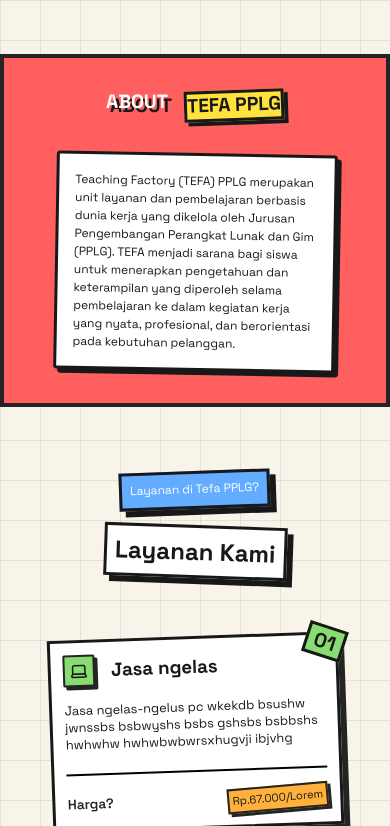
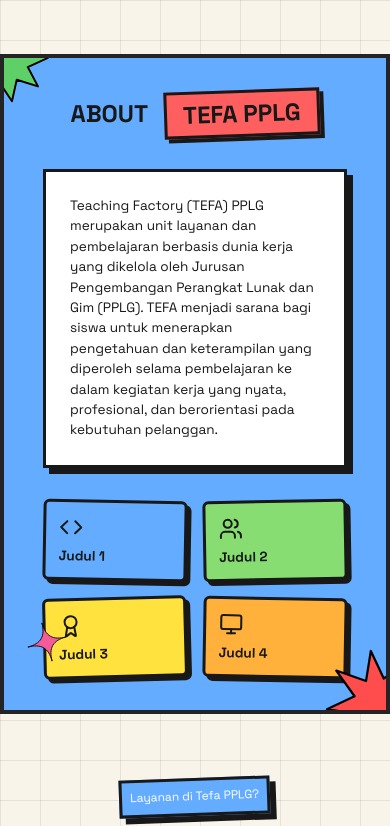
Before and after one commit to AbdulKJ234/profil-tefa-pplg, a plain HTML site: page index.html in a window 390 px wide. Shown: the part 800-1626 px from the top of the page. Drawn offline with nearby package versions, Linux system fonts and the light colour scheme.

Commit message:
update UI

```diff
--- a/css/style.css
+++ b/css/style.css
@@ -152,6 +152,7 @@ a {
   box-shadow: 4px 4px 0 var(--text-color);
   transition: 0.2s ease;
 }
+
 .nav-links a {
   text-decoration: none;
   color: black;
@@ -233,9 +234,11 @@ a {
   height: 34px;
   background-color: var(--red);
 }
+
 .menu-btn.active .icon-open {
   display: none;
 }
+
 .menu-btn.active .icon-close {
   display: block;
 }
@@ -314,6 +317,7 @@ a {
   height: 100%;
   display: block;
 }
+
 /* STYLING BACKGROUND END */
 
 .hero {
@@ -397,9 +401,11 @@ a {
 .close {
   background: var(--red);
 }
+
 .max {
   background: var(--yellow);
 }
+
 .min {
   background: var(--green);
 }
@@ -489,61 +495,126 @@ a {
 
 /* SECTION ABOUT */
 .about {
-  background-color: var(--red);
-  border: 4px solid var(--gray);
+  position: relative;
+  overflow: hidden;
   min-height: 75vh;
   margin-bottom: 2rem;
-  padding: 5rem;
+  padding: 4rem 0;
+  background-color: var(--blue);
+  border: 4px solid var(--gray);
 }
 
 .about-container {
   display: flex;
+  flex-direction: column;
   align-items: center;
-  flex-direction: column;
   gap: 4rem;
 }
 
 .about-header {
   display: flex;
+  align-items: center;
   gap: 1rem;
 }
 
-.about h2 {
-  font-size: 2rem;
-}
-
-.about-title {
-  color: var(--white);
-  text-shadow: 4px 4px 0 var(--text-color);
-}
-
-.about-des {
-  background-color: var(--white);
-  padding: 1.5rem;
-  width: 40%;
-  font-size: 1.1rem;
-  border-radius: 0.2rem;
+.about-highlight {
+  background-color: var(--red);
+  padding: 0.3rem 1rem;
   border: var(--border);
-  box-shadow: 4px 4px 0 var(--text-color);
-  line-height: 1.5;
-  rotate: 1deg;
-}
-
-.about-des:hover {
-  transform: rotate(-1deg);
-  transition: 0.1s;
-}
-
-.about-highlight {
-  background-color: var(--yellow);
-  border: 3px solid var(--text-color);
   box-shadow: 4px 4px 0 var(--text-color);
   rotate: -2deg;
 }
 
-.about-highlight:hover {
-  transform: rotate(2deg);
+.about-content {
+  display: grid;
+  grid-template-columns: 1fr 1fr;
+  align-items: center;
+  gap: 3rem;
+  width: 100%;
+}
+
+.about-des {
+  width: 100%;
+  min-height: 18rem;
+  padding: 1.5rem;
+  font-size: 1.1rem;
+  line-height: 1.5;
+  background-color: var(--white);
+  border: var(--border);
+  box-shadow: 6px 6px 0 var(--text-color);
+}
+
+.about-cards {
+  display: grid;
+  grid-template-columns: 1fr 1fr;
+  gap: 1.5rem;
+}
+
+.about-card {
+  display: flex;
+  flex-direction: column;
+  justify-content: center;
+  gap: 0.5rem;
+  min-height: 8rem;
+  padding: 1.2rem;
+  background-color: var(--accent);
+  border: var(--border);
+  border-radius: 6px;
+  box-shadow: 4px 4px 0 var(--text-color);
+  rotate: var(--rotate);
+}
+
+.about-card:nth-child(1) {
+  --accent: var(--blue);
+  --rotate: 1deg;
+}
+
+.about-card:nth-child(2) {
+  --accent: var(--green);
+  --rotate: -1deg;
+}
+
+.about-card:nth-child(3) {
+  --accent: var(--yellow);
+  --rotate: -1.5deg;
+}
+
+.about-card:nth-child(4) {
+  --accent: var(--orange);
+  --rotate: 1deg;
+}
+
+.about-card:hover {
+  rotate: 0deg;
   transition: 0.1s;
+}
+
+/* SHAPE BACKGROUND ABOUT */
+.about-shape {
+  position: absolute;
+  z-index: 1;
+  pointer-events: none;
+}
+
+.burst-green {
+  width: 12rem;
+  top: -4rem;
+  left: -4rem;
+  rotate: 10deg;
+}
+
+.burst-red {
+  width: 14rem;
+  bottom: -5rem;
+  right: -4rem;
+  rotate: -8deg;
+}
+
+.spark-pink {
+  width: 4rem;
+  bottom: 3rem;
+  left: 6%;
+  rotate: -15deg;
 }
 
 /* SECTION LAYANAN */
@@ -601,6 +672,7 @@ a {
   position: absolute;
   top: 2%;
   right: 1%;
+  border-radius: 0.3rem;
   display: flex;
   justify-content: center;
   background-color: var(--accent);
@@ -631,22 +703,27 @@ a {
   --accent: var(--green);
   --rotate: -2deg;
 }
+
 .layanan-card:nth-child(6n + 2) {
   --accent: var(--yellow);
   --rotate: 2deg;
 }
+
 .layanan-card:nth-child(6n + 3) {
   --accent: var(--blue);
   --rotate: -1deg;
 }
+
 .layanan-card:nth-child(6n + 4) {
   --accent: var(--red);
   --rotate: 2deg;
 }
+
 .layanan-card:nth-child(6n + 5) {
   --accent: var(--purple);
   --rotate: -1.5deg;
 }
+
 .layanan-card:nth-child(6n + 6) {
   --accent: var(--orange);
   --rotate: -2.5deg;
@@ -659,7 +736,7 @@ a {
 .layanan-card:nth-child(6n + 5):hover,
 .layanan-card:nth-child(6n + 6):hover {
   transform: rotate(0deg);
-  transition: 0.1s;
+  transition: 0.1s ease;
 }
 
 .layanan-content {
@@ -668,9 +745,10 @@ a {
   padding: 1rem;
   gap: 1rem;
   width: 100%;
+  border-radius: 0.4rem;
   background-color: var(--white);
   border: var(--border);
-  box-shadow: 6px 4px 0 var(--gray);
+  box-shadow: 4px 4px 0 var(--gray);
 }
 
 .layanan-card-header {
@@ -714,7 +792,6 @@ a {
   border: 2px solid var(--gray);
   box-shadow: 3px 3px 0 var(--gray);
   font-size: 0.8rem;
-  rotate: -3deg;
   font-weight: 400;
 }
 
@@ -725,6 +802,7 @@ a {
   .nav-links a {
     font-size: 1.05rem;
   }
+
   .logo-name h2 {
     font-size: 1.05rem;
   }
@@ -732,14 +810,17 @@ a {
   .hero-content h1 {
     font-size: 3rem;
   }
+
   .hero-des {
     font-size: 1.05rem;
     padding: 1.2rem;
   }
+
   .hero-buttons .btn {
     font-size: 1.25rem;
     padding: 0.8rem;
   }
+
   .headline {
     font-size: 0.9rem;
   }
@@ -747,6 +828,7 @@ a {
   .about h2 {
     font-size: 1.5rem;
   }
+
   .about-des {
     font-size: 1rem;
   }
@@ -754,6 +836,7 @@ a {
   .layanan-header h2 {
     font-size: 2.5rem;
   }
+
   .layanan-card-header {
     font-size: 1.3rem;
   }
@@ -761,17 +844,21 @@ a {
 
 /*  TABLET */
 @media (max-width: 1024px) {
+
   /* topbar */
   .nav-links,
   .logo-name {
     display: none;
   }
+
   .menu-btn {
     display: flex;
   }
+
   .nav-container {
     align-items: center;
   }
+
   .logo-image {
     width: 4rem;
   }
@@ -781,26 +868,31 @@ a {
     min-height: auto;
     padding: 2rem 0 4rem;
   }
+
   .hero-container {
     flex-direction: column;
     gap: 3rem;
     padding: 1.5rem 0;
     text-align: center;
   }
+
   .hero-content {
     width: 100%;
   }
+
   .headline {
     width: fit-content;
     margin: 0 auto 1rem;
     padding: 0.3rem 0.8rem;
     font-size: 0.8rem;
   }
+
   .hero-content h1 {
     width: 100%;
     font-size: 2.4rem;
     text-align: center;
   }
+
   .hero-des {
     width: 100%;
     max-width: 34rem;
@@ -808,11 +900,13 @@ a {
     padding: 1rem;
     font-size: 0.9rem;
   }
+
   .hero-buttons {
     justify-content: center;
     flex-wrap: wrap;
     gap: 1rem;
   }
+
   .hero-buttons .btn {
     font-size: 1rem;
     padding: 0.7rem 1rem;
@@ -831,29 +925,57 @@ a {
       18px 18px 0 0 #fff,
       18px 18px 0 3px #111;
   }
+
   .hero-image {
     min-height: 180px;
   }
+
   .title {
     font-size: 0.85rem;
   }
 
   /* ABOUT (sementara) */
   .about {
-    padding: 2.5rem 1rem;
+    padding: 2rem 0;
     min-height: auto;
   }
+
   .about-container {
     gap: 2rem;
   }
-  .about h2 {
-    font-size: 1.4rem;
+
+  .about-content {
+    grid-template-columns: 1fr;
+    gap: 2rem;
   }
+
   .about-des {
-    width: 100%;
-    max-width: 30rem;
-    padding: 1rem;
+    min-height: auto;
     font-size: 0.85rem;
+  }
+
+  .about-card {
+    min-height: 6rem;
+  }
+
+  .about-card h3 {
+    font-size: 1rem;
+  }
+
+  .burst-green {
+    width: 8rem;
+    top: -3rem;
+    left: -3rem;
+  }
+
+  .burst-red {
+    width: 9rem;
+    bottom: -3rem;
+    right: -3rem;
+  }
+
+  .spark-pink {
+    width: 2.5rem;
   }
 
   /* LAYANAN */
@@ -861,29 +983,36 @@ a {
     padding: 2rem 0;
     min-height: auto;
   }
+
   .layanan-container {
     gap: 3rem;
     text-align: center;
   }
+
   .layanan-header h2 {
     font-size: 1.9rem;
   }
+
   .layanan-headline {
     font-size: 0.85rem;
   }
+
   .layanan-wrapper {
     grid-template-columns: 1fr;
     width: 100%;
     max-width: 28rem;
     row-gap: 1.5rem;
   }
+
   /* teks di dalam card tetap rata kiri */
   .layanan-card {
     text-align: left;
   }
+
   .layanan-card-header {
     font-size: 1.1rem;
   }
+
   .layanan-number {
     width: 2.5rem;
   }
@@ -894,6 +1023,7 @@ a {
   .topbar {
     width: 100%;
   }
+
   .topbar a {
     font-size: 1rem;
   }
@@ -901,10 +1031,12 @@ a {
   .logo-image {
     width: 3.5rem;
   }
+
   .logo-image img {
     width: 32px;
     height: 32px;
   }
+
   .menu-btn {
     width: 40px;
     height: 40px;
@@ -914,21 +1046,26 @@ a {
   .hero-container {
     gap: 2.5rem;
   }
+
   .headline {
     font-size: 0.7rem;
     gap: 0.5rem;
   }
+
   .hero-content h1 {
     font-size: 1.6rem;
   }
+
   .hero-des {
     padding: 0.8rem;
     font-size: 0.8rem;
   }
+
   .hero-buttons .btn {
     font-size: 0.85rem;
     padding: 0.6rem 0.8rem;
   }
+
   .hero-logo {
     max-width: 14rem;
     box-shadow:
@@ -939,58 +1076,86 @@ a {
       15px 15px 0 0 #fff,
       15px 15px 0 3px #111;
   }
+
   .hero-image {
     min-height: 140px;
     padding: 0.8rem;
   }
+
   .titlebar {
     height: 38px;
   }
+
   .titlebar-btns .btn {
     width: 16px;
     height: 16px;
   }
+
   .title {
     font-size: 0.75rem;
   }
 
   /* ABOUT (sementara) */
-  .about {
-    padding: 2rem 0.8rem;
+  .about-header {
+    flex-wrap: wrap;
+    justify-content: center;
   }
-  .about h2 {
-    font-size: 1.2rem;
+
+  .about-cards {
+    gap: 1rem;
   }
-  .about-des {
-    font-size: 0.75rem;
+
+  .about-card {
+    min-height: 5rem;
+    padding: 0.8rem;
+  }
+
+  .about-card h3 {
+    font-size: 0.85rem;
+  }
+
+  .burst-green {
+    width: 6rem;
+  }
+
+  .burst-red {
+    width: 7rem;
   }
 
   /* LAYANAN */
   .layanan-header h2 {
     font-size: 1.5rem;
   }
+
   .layanan-headline {
     font-size: 0.75rem;
   }
+
   .layanan-card {
     padding: 0.6rem;
   }
+
   .layanan-content {
     padding: 0.8rem;
   }
+
   .layanan-card-header {
     font-size: 1rem;
   }
+
   .layanan-icon {
     width: 2rem;
     height: 2rem;
   }
+
   .layanan-des p {
     font-size: 0.8rem;
   }
+
   .layanan-info h5 {
     font-size: 0.85rem;
   }
+
   .layanan-harga {
     font-size: 0.7rem;
   }
--- a/index.html
+++ b/index.html
@@ -1,5 +1,6 @@
 <!doctype html>
 <html lang="en">
+
 <head>
   <meta charset="UTF-8" />
   <meta name="viewport" content="width=device-width, initial-scale=1.0" />
@@ -7,16 +8,12 @@
   <!-- FONT -->
   <link rel="preconnect" href="https://fonts.googleapis.com" />
   <link rel="preconnect" href="https://fonts.gstatic.com" crossorigin />
-    <link
-      href="https://fonts.googleapis.com/css2?family=Space+Grotesk:wght@300..700&display=swap"
-      rel="stylesheet"
-    />
+  <link href="https://fonts.googleapis.com/css2?family=Space+Grotesk:wght@300..700&display=swap" rel="stylesheet" />
   <link rel="preconnect" href="https://fonts.googleapis.com" />
   <link rel="preconnect" href="https://fonts.gstatic.com" crossorigin />
   <link
     href="https://fonts.googleapis.com/css2?family=Plus+Jakarta+Sans:ital,wght@0,200..800;1,200..800&family=Space+Grotesk:wght@300..700&display=swap"
-      rel="stylesheet"
-    />
+    rel="stylesheet" />
   <script src="https://unpkg.com/lucide@latest"></script>
   <link rel="stylesheet" href="css/style.css" />
 </head>
@@ -55,25 +52,14 @@
   <!-- BACKGROUND -->
   <div class="bg-shape shape-circle"></div>
   <div class="bg-shape shape-circle2"></div>
-    <svg
-      width="60"
-      height="60"
-      viewBox="0 0 100 100"
-      style="
+  <svg width="60" height="60" viewBox="0 0 100 100" style="
         position: absolute;
         top: 45%;
         right: 60%;
         filter: drop-shadow(4px 4px 0px #000);
         rotate: 15deg;
-      "
-    >
-      <polygon
-        points="50,10 90,90 10,90"
-        fill="#ff5a5f"
-        stroke="#000"
-        stroke-width="2"
-        stroke-linejoin="round"
-      />
+      ">
+    <polygon points="50,10 90,90 10,90" fill="#ff5a5f" stroke="#000" stroke-width="2" stroke-linejoin="round" />
   </svg>
   <div class="bg-shape shape-rect"></div>
   <div class="bg-shape shape-squ"></div>
@@ -82,13 +68,8 @@
   </div>
   <div class="spark-container">
     <svg viewBox="0 0 100 100" class="spark-icon">
-        <path
-          d="M50 0 C50 35 65 50 100 50 C65 50 50 65 50 100 C50 65 35 50 0 50 C35 50 50 35 50 0 Z"
-          fill="#FFD000"
-          stroke="#000000"
-          stroke-width="2"
-          stroke-linejoin="round"
-        />
+      <path d="M50 0 C50 35 65 50 100 50 C65 50 50 65 50 100 C50 65 35 50 0 50 C35 50 50 35 50 0 Z" fill="#FFD000"
+        stroke="#000000" stroke-width="2" stroke-linejoin="round" />
     </svg>
   </div>
 
@@ -105,20 +86,15 @@
         <div class="hero-des">
           <p>
             Melayani berbagai kebutuhan Anda mulai dari
-              <strong
-                >jasa pengetikan, print, penjilidan, servis PC/laptop</strong
-              >, hingga <strong>instalasi freeware</strong>. Dikelola langsung
+            <strong>jasa pengetikan, print, penjilidan, servis PC/laptop</strong>, hingga <strong>instalasi
+              freeware</strong>. Dikelola langsung
             oleh siswa PPLG sebagai sarana belajar dan praktik kerja nyata
             dengan mengutamakan kualitas.
           </p>
         </div>
         <div class="hero-buttons">
-            <a href="" class="btn primary"
-              >Lihat Layanan <i data-lucide="arrow-right"></i
-            ></a>
-            <a href="#about" class="btn secondary"
-              >Tentang kami <i data-lucide="info"></i
-            ></a>
+          <a href="" class="btn primary">Lihat Layanan <i data-lucide="arrow-right"></i></a>
+          <a href="#about" class="btn secondary">Tentang kami <i data-lucide="info"></i></a>
         </div>
       </div>
 
@@ -139,7 +115,25 @@
     </div>
   </section>
 
+
+  <!-- ABOUT -->
   <section id="about" class="about">
+    <!-- shape background about -->
+    <svg class="about-shape burst-green" viewBox="0 0 100 100" aria-hidden="true">
+      <polygon
+        points="50,4 59,26 80,15 73,37 95,42 76,55 90,73 67,70 66,93 50,76 34,93 33,70 10,73 24,55 5,42 27,37 20,15 41,26"
+        fill="#5fd068" stroke="#000" stroke-width="2" stroke-linejoin="round" />
+    </svg>
+
+    <svg class="about-shape burst-red" viewBox="0 0 100 100" aria-hidden="true">
+      <polygon points="50,4 58,30 83,17 70,42 96,50 70,58 83,83 58,70 50,96 42,70 17,83 30,58 4,50 30,42 17,17 42,30"
+        fill="#ff4d4d" stroke="#000" stroke-width="2" stroke-linejoin="round" />
+    </svg>
+
+    <svg class="about-shape spark-pink" viewBox="0 0 100 100" aria-hidden="true">
+      <path d="M50 0 C50 35 65 50 100 50 C65 50 50 65 50 100 C50 65 35 50 0 50 C35 50 50 35 50 0 Z" fill="#f45b9a"
+        stroke="#000" stroke-width="2" stroke-linejoin="round" />
+    </svg>
     <div class="container about-container reveal">
       <div class="about-header">
         <h2 class="about-title">ABOUT</h2>
@@ -147,6 +141,8 @@
           <h2>TEFA PPLG</h2>
         </div>
       </div>
+
+      <div class="about-content">
         <div class="about-des">
           <p>
             Teaching Factory (TEFA) PPLG merupakan unit layanan dan pembelajaran
@@ -154,12 +150,34 @@
             Perangkat Lunak dan Gim (PPLG). TEFA menjadi sarana bagi siswa untuk
             menerapkan pengetahuan dan keterampilan yang diperoleh selama
             pembelajaran ke dalam kegiatan kerja yang nyata, profesional, dan
-            berorientasi pada kebutuhan pelanggan.
-          </p>
+            berorientasi pada kebutuhan pelanggan.</p>
+        </div>
+
+        <div class="about-cards">
+          <div class="about-card">
+            <i data-lucide="code"></i>
+            <h3>Judul 1</h3>
+          </div>
+          <div class="about-card">
+            <i data-lucide="users"></i>
+            <h3>Judul 2</h3>
+          </div>
+          <div class="about-card">
+            <i data-lucide="award"></i>
+            <h3>Judul 3</h3>
+          </div>
+          <div class="about-card">
+            <i data-lucide="monitor"></i>
+            <h3>Judul 4</h3>
+          </div>
+        </div>
       </div>
     </div>
   </section>
 
+
+
+  <!-- LAYANAN -->
   <section id="layanan" class="layanan">
     <div class="container layanan-container reveal">
       <div class="layanan-header">
@@ -183,9 +201,7 @@
                 gshsbs bsbbshs hwhwhw hwhwbwbwrsxhugvji ibjvhg
               </p>
               <br />
-                <hr
-                  style="border: none; height: 2px; background-color: #000000"
-                />
+              <hr style="border: none; height: 2px; background-color: #000000" />
             </div>
             <div class="layanan-info">
               <h5>Harga?</h5>
@@ -210,9 +226,7 @@
                 hwhwbwbwrsxhugvji ibjvhg
               </p>
               <br />
-                <hr
-                  style="border: none; height: 2px; background-color: #000000"
-                />
+              <hr style="border: none; height: 2px; background-color: #000000" />
             </div>
             <div class="layanan-info">
               <h5>Harga?</h5>
@@ -237,9 +251,7 @@
                 hwhwhw hwhwbwbwrsxhugvji ibjvhg
               </p>
               <br />
-                <hr
-                  style="border: none; height: 2px; background-color: #000000"
-                />
+              <hr style="border: none; height: 2px; background-color: #000000" />
             </div>
             <div class="layanan-info">
               <h5>Harga?</h5>
@@ -264,9 +276,7 @@
                 hwhwbwbwrsxhugvji ibjvhg
               </p>
               <br />
-                <hr
-                  style="border: none; height: 2px; background-color: #000000"
-                />
+              <hr style="border: none; height: 2px; background-color: #000000" />
             </div>
             <div class="layanan-info">
               <h5>Harga?</h5>
@@ -290,9 +300,7 @@
                 bsbwyshs bsbs gshsbs bsbbshs hwhwhw hwhwbwbwrsxhugvji ibjvhg
               </p>
               <br />
-                <hr
-                  style="border: none; height: 2px; background-color: #000000"
-                />
+              <hr style="border: none; height: 2px; background-color: #000000" />
             </div>
             <div class="layanan-info">
               <h5>Harga?</h5>
@@ -316,9 +324,7 @@
                 bsbbshs hwhwhw hwhwbwbwrsxhugvji ibjvhg
               </p>
               <br />
-                <hr
-                  style="border: none; height: 2px; background-color: #000000"
-                />
+              <hr style="border: none; height: 2px; background-color: #000000" />
             </div>
             <div class="layanan-info">
               <h5>Harga?</h5>
@@ -336,4 +342,5 @@
     lucide.createIcons();
   </script>
 </body>
+
 </html>
```
Lines whose indentation alone changed are shown as unchanged.
